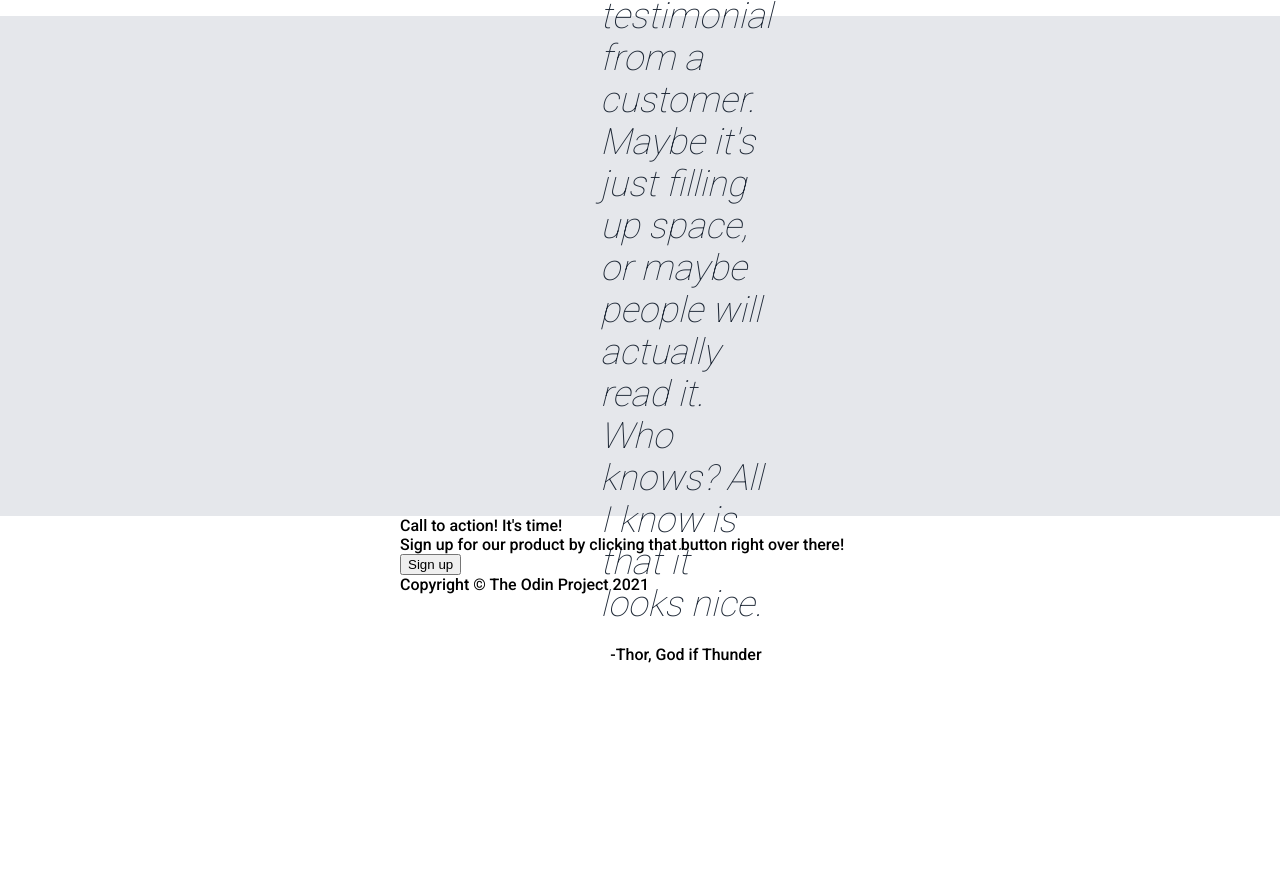
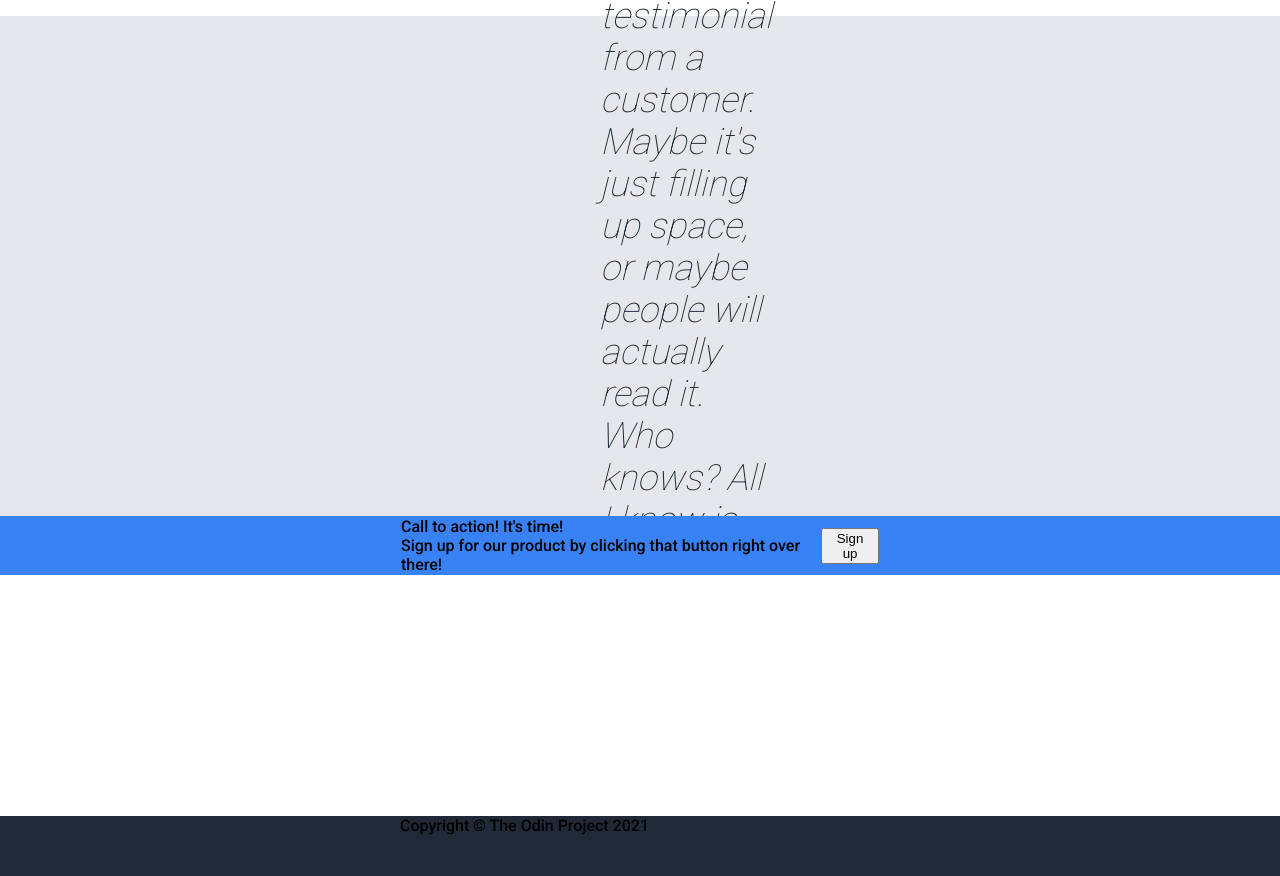
Before and after one commit to BlueBlack22/odin-landing-page, a plain HTML site: page index.html in a window 1280 px wide. Shown: the part 994-1870 px from the top of the page. Before the commit the page ends 1658 px from the top, so only its background shows below. Drawn offline with Linux system fonts and the light colour scheme.

Commit message:
Basic outline finished for ad and footer.
WiP.

```diff
--- a/index.html
+++ b/index.html
@@ -66,8 +66,8 @@
         </div>
     </div>
 
-    <div class="ad">
-        <div>
+    <div class="ad-container">
+        <div class="ad">
             <div>
                 <div>Call to action! It's time!</div>
                 <div>Sign up for our product by clicking that button right over there!</div>
@@ -82,6 +82,5 @@
     <div class="footer">
         Copyright © The Odin Project 2021
     </div>
-
 </body>
 </html>
--- a/style.css
+++ b/style.css
@@ -6,6 +6,7 @@ body {
     min-height: 100vh;
     display: flex;
     flex-direction: column;
+    background-color: white;
 }
 
 .header,
@@ -152,3 +153,21 @@ ul {
     display: flex;
     justify-content: end;
 }
+
+.ad-container {
+    background-color: white;
+    height: 300px;
+}
+
+.ad {
+    background-color: #3882F6;
+    border: 1px solid #3882F6;
+    display: flex;
+    align-items: center;
+    justify-content: center;
+}
+
+.footer {
+    height: 60px;
+    background-color: #1F2937;
+}
```
